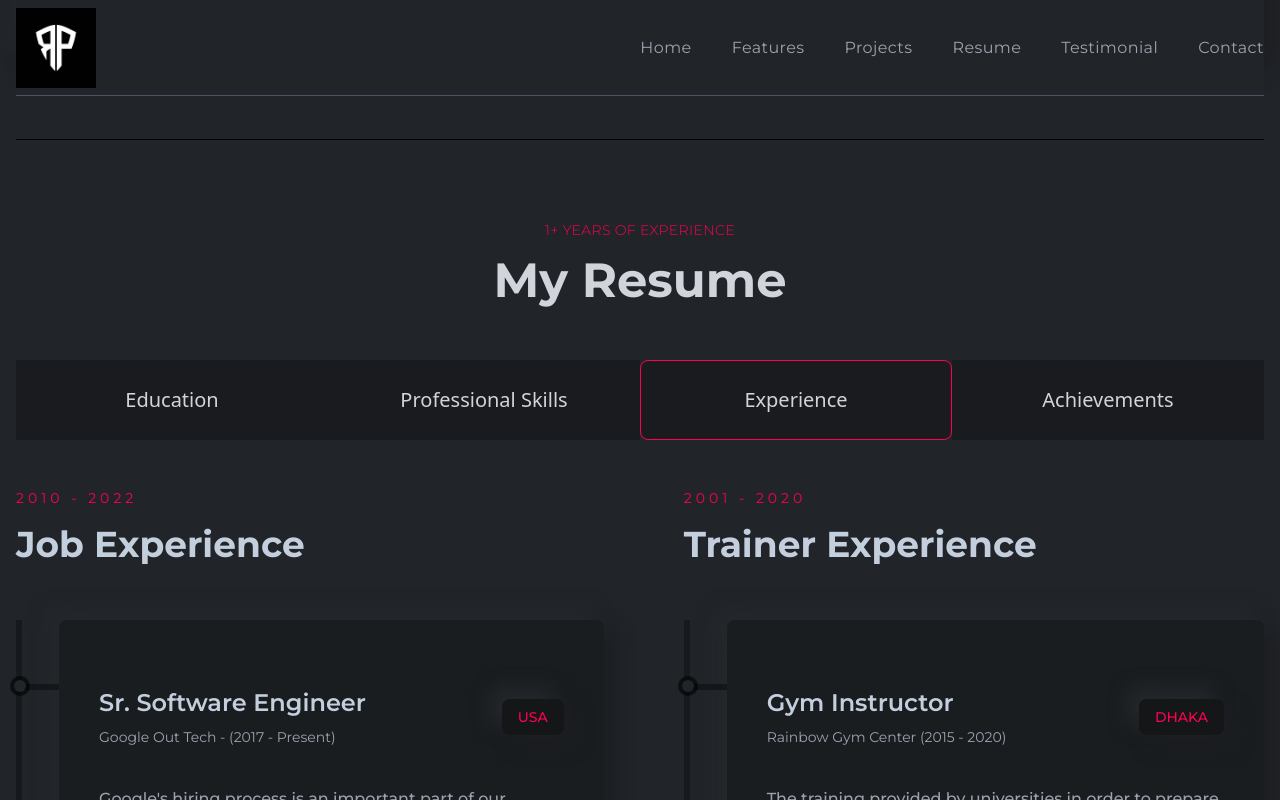
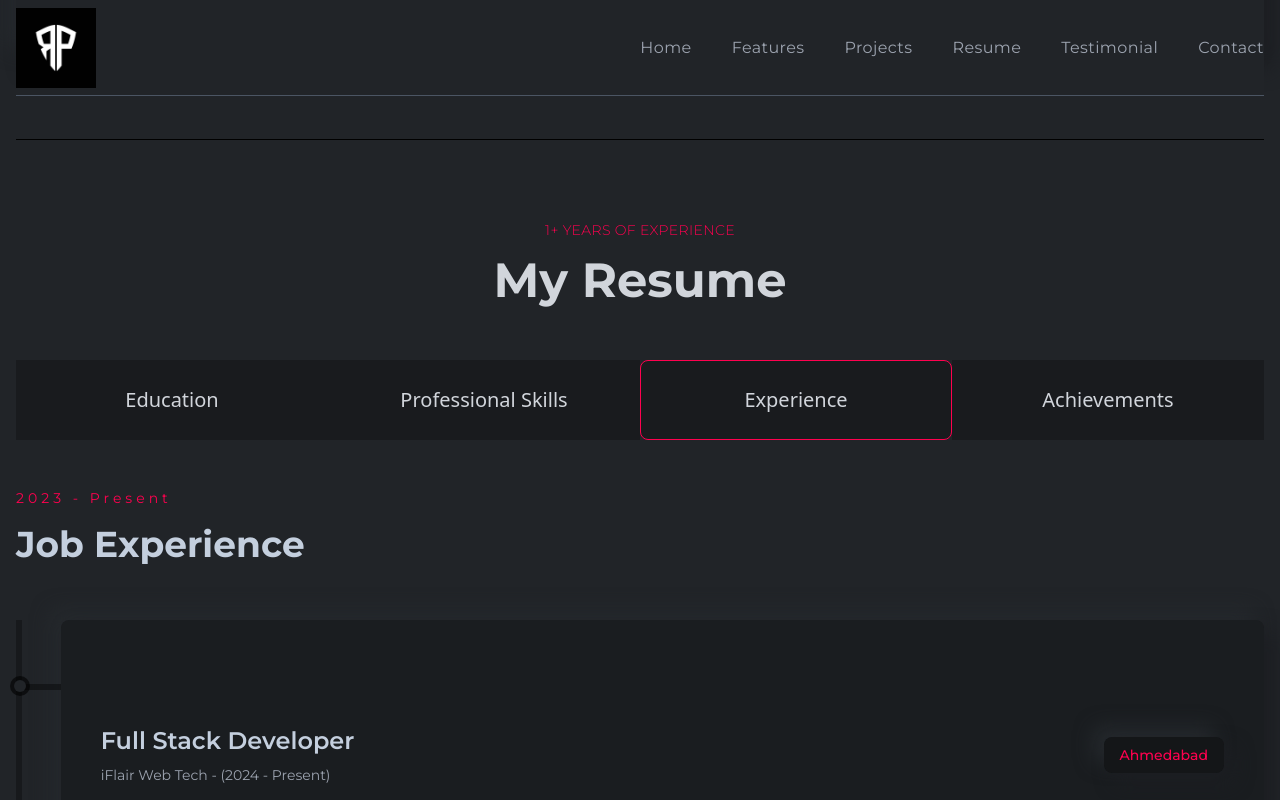
Before and after one commit to Rutul1223/portfolio, a React (Create React App) app: page / in a window 1280 px wide. Both pictures are taken after a click on the item "Experience". Shown: the part 3079-3879 px from the top of the page. Built offline with nearby package versions, Linux system fonts and the light colour scheme.

Commit message:
experince updated

```diff
--- a/src/components/resume/Experience.js
+++ b/src/components/resume/Experience.js
@@ -11,31 +11,31 @@ const Experience = () => {
     >
       <div>
         <div className="flex flex-col gap-4">
-          <p className="text-sm text-designColor tracking-[4px]">2010 - 2022</p>
+          <p className="text-sm text-designColor tracking-[4px]">2023 - Present</p>
           <h2 className="text-4xl font-bold">Job Experience</h2>
         </div>
         <div className="mt-14 w-full h-[1000px] border-l-[6px] border-l-black border-opacity-30 flex flex-col gap-10">
           <ResumeCard
-            title="Sr. Software Engineer"
-            subTitle="Google Out Tech - (2017 - Present)"
-            result="USA"
-            des="Google's hiring process is an important part of our culture. Googlers care deeply about their teams and the people who make them up."
+            title="Full Stack Developer"
+            subTitle="iFlair Web Tech - (2024 - Present)"
+            result="Ahmedabad"
+            des="iFlair's hiring process is an important part of our culture. iFlairians care deeply about their teams and the people who make them up."
           />
-          <ResumeCard
+          {/* <ResumeCard
             title="Web Developer & Trainer"
             subTitle="Apple Developer Team - (2012 - 2016)"
             result="MALAYSIA"
             des="A popular destination with a growing number of highly qualified homegrown graduates, it's true that securing a role in Malaysia isn't easy."
-          />
+          /> */}
           <ResumeCard
-            title="Front-end Developer"
-            subTitle="Nike - (2020 - 2011)"
-            result="Oman"
-            des="The Oman economy has grown strongly over recent years, having transformed itself from a producer and innovation-based economy."
+            title="Internship - (Online)"
+            subTitle="React js - (2023)"
+            result="Ahmedabad "
+            des="The Ahmedabad economy has grown strongly over recent years, having transformed itself from a producer and innovation-based economy."
           />
         </div>
       </div>
-      <div>
+      {/* <div>
         <div className="flex flex-col gap-4">
           <p className="text-sm text-designColor tracking-[4px]">2001 - 2020</p>
           <h2 className="text-4xl font-bold">Trainer Experience</h2>
@@ -60,7 +60,7 @@ const Experience = () => {
             des="Secondary education or post-primary education covers two phases on the International Standard Classification of Education scale."
           />
         </div>
-      </div>
+      </div> */}
     </motion.div>
   );
 };
```
